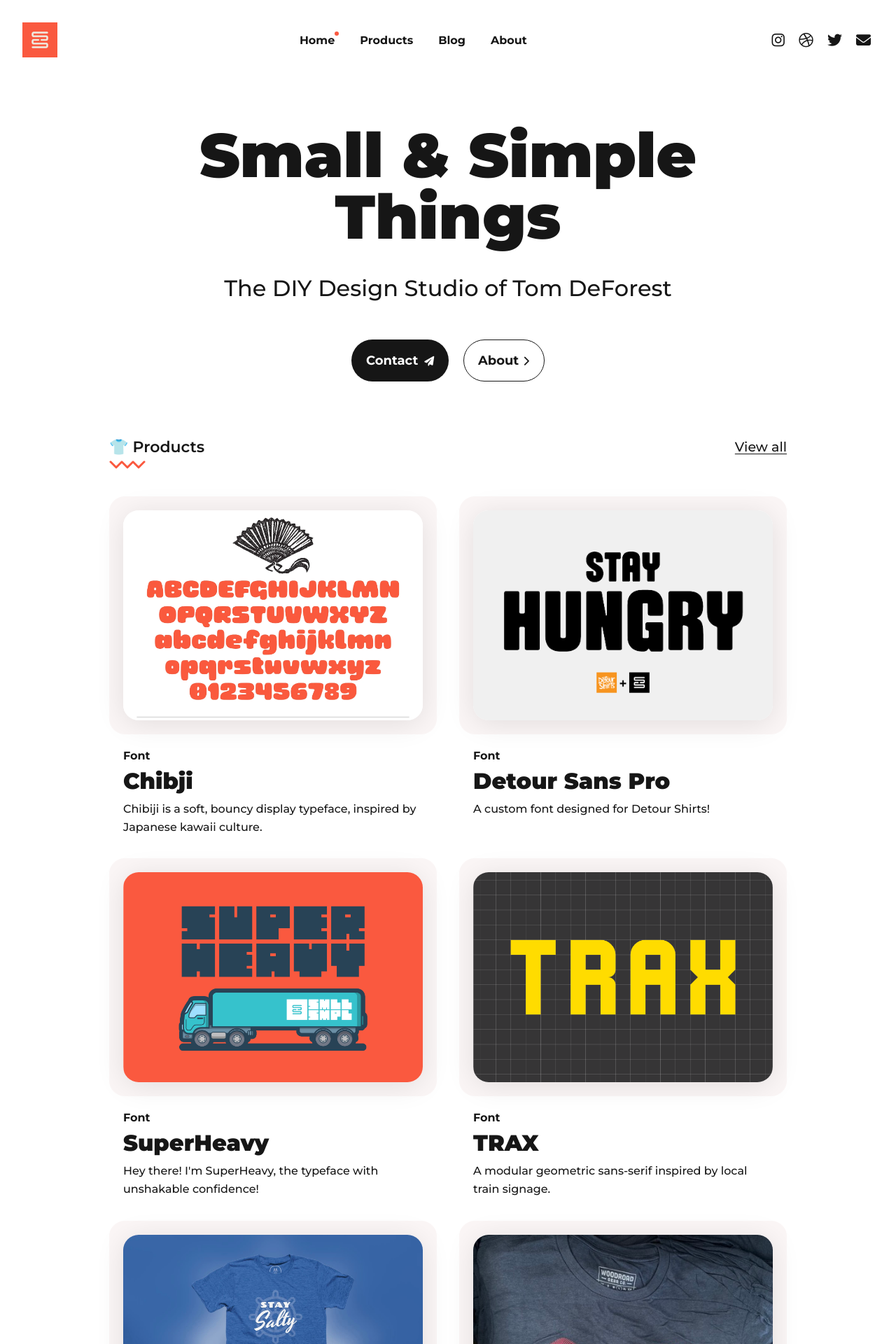
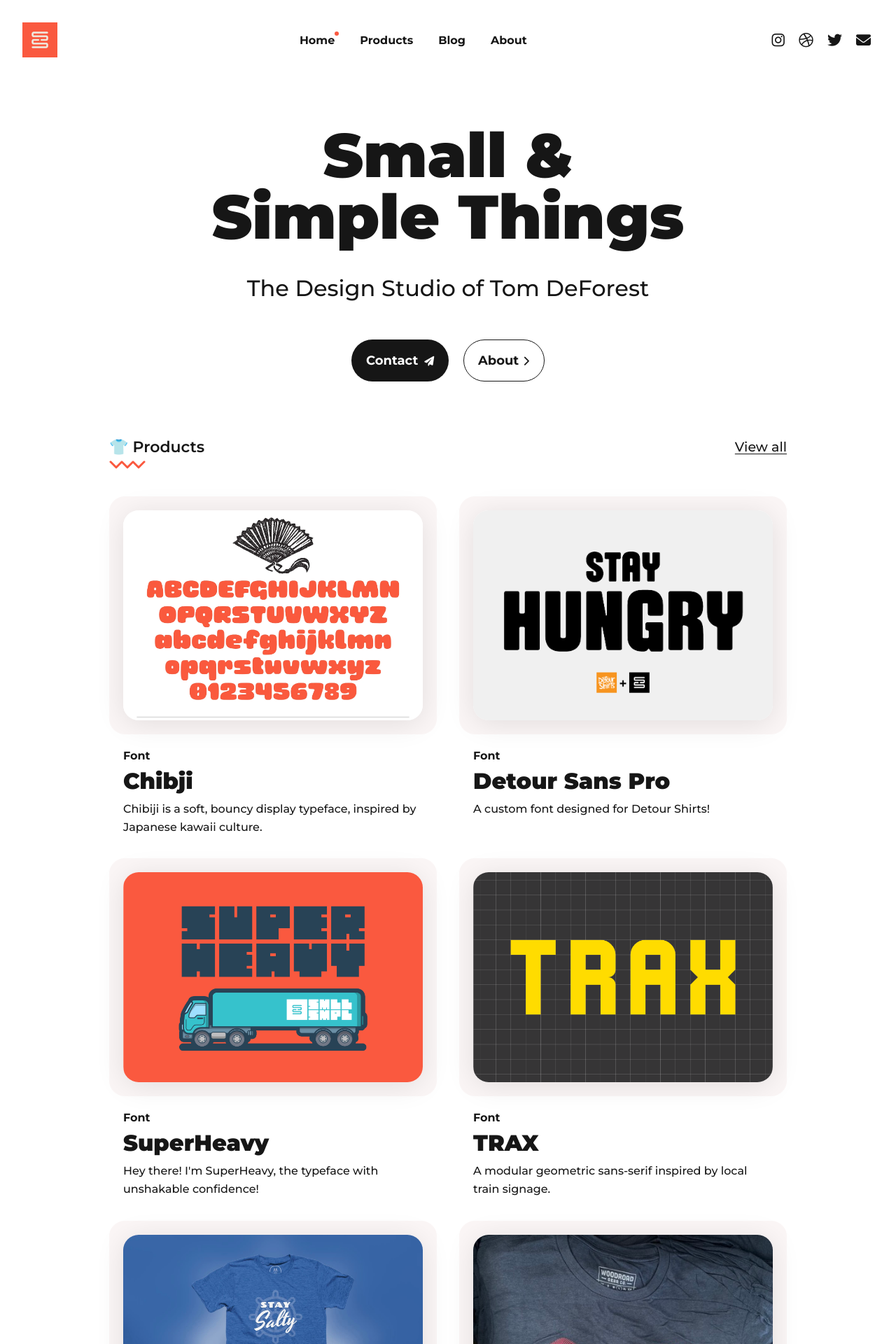
Before and after one commit to tomdeforest/tomdeforest.github.io, a Jekyll site: the page built from index.html, in a window 1280 px wide. Shown: the top 1920 px of the page at 70% size. Built offline with Jekyll 4.4.1, drawn with Linux system fonts in a browser that asks for light colours; the list of posts is cut into pages by our own code.

Commit message:
text-wrap balance for headings.

```diff
--- a/_data/settings.yml
+++ b/_data/settings.yml
@@ -47,7 +47,7 @@ social:
 hero:
   enable: true
   hero_title: Small & Simple Things # Add the "span" tag to highlight text.
-  hero_description: The DIY Design Studio of Tom DeForest
+  hero_description: The Design Studio of Tom DeForest
   # hero_image: "/images/paper-art-waves.jpg"
   hero_button_contact: Contact
   hero_button_about: About
--- a/_sass/2-base/_base.scss
+++ b/_sass/2-base/_base.scss
@@ -55,6 +55,7 @@ h6 {
   line-height: $heading-line-height;
   letter-spacing: $heading-letter-spacing;
   color: var(--heading-font-color);
+  text-wrap: balance;
 }
 
 h1 {
```
